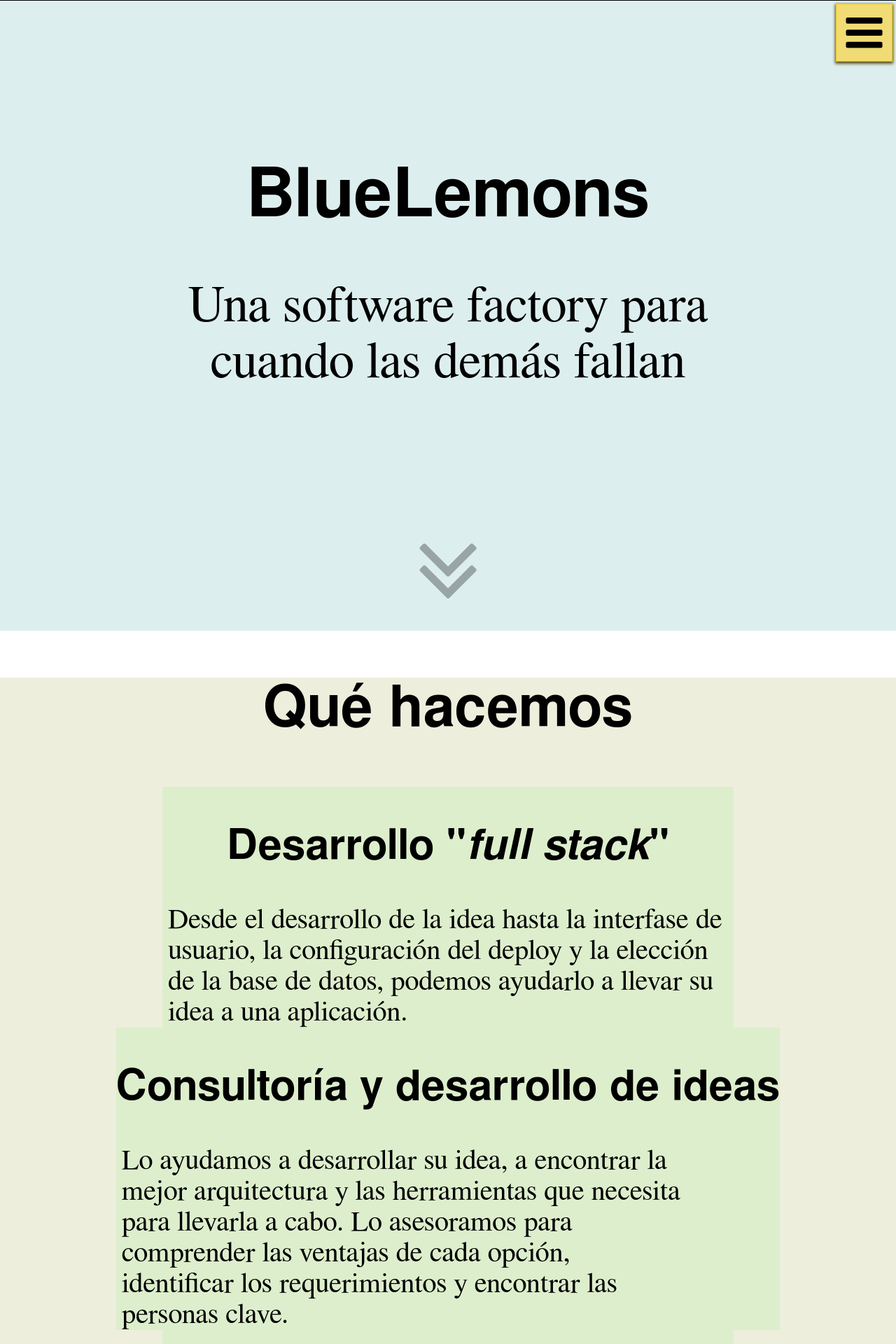
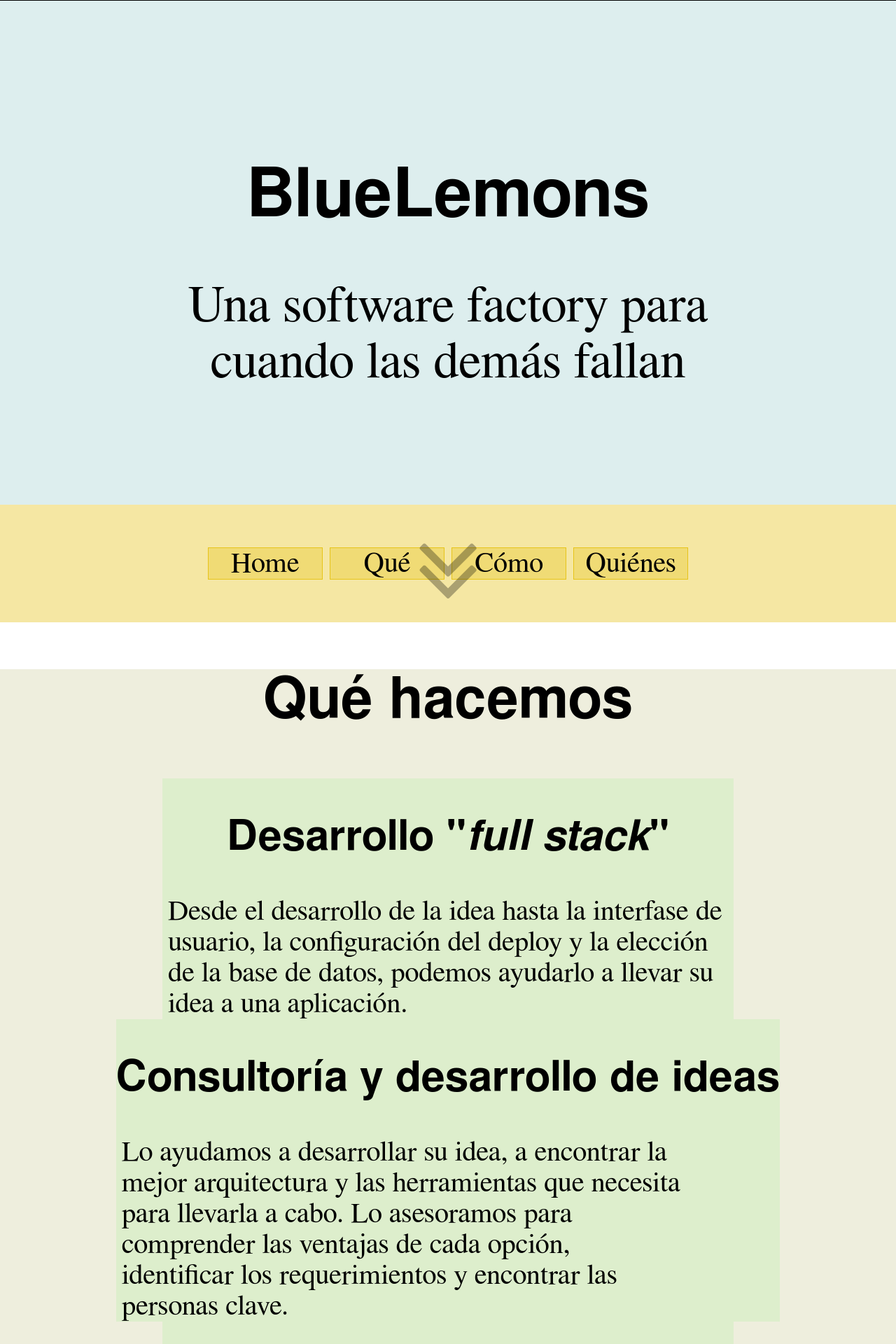
Before and after one commit to BlueLemon/bluelemons.github.io, a Jekyll site: the page index.html, which Jekyll copies as it is, in a window 1280 px wide. Shown: the top 1920 px of the page at 70% size. Built offline with Jekyll 4.4.1, drawn with Linux system fonts in a browser that asks for light colours.

Commit message:
Remover nav bar como botoncito.
cambio a menu estatico.

```diff
--- a/_sass/navigation.scss
+++ b/_sass/navigation.scss
@@ -1,69 +1,20 @@
 $primary-color: hsl(50,80,70);
 
 nav {
-  & > a {
-    width: 2rem;
-    height: 2rem;
-    display: block;
-    float: right;
-    font-size: 0;
-  }
-  & > a:before {
-    content: "\e800";
-    font-family: 'icons';
-    display: block;
-    font-size: 1.5rem;
-    line-height: 2rem;
-    text-align: center;
-    background: $primary-color;
-    border: 1px solid darken($primary-color, 20);
-    box-shadow: 0px 2px 4px 1px darken($primary-color, 50);
-  }
-
-  a[title=hide] {
-    display: none;
-  }
-
-  &:target {
-    a[title=show] {
-      display: none;
-    }
-    a[title=hide] {
-      display: block;
-    }
-    ul {
-      display: block;
-    }
-  }
-
-  position: fixed;
-  top: 5px;
-  right: 5px;
+  width: 100%;
+  background: lighten($primary-color, 10);
+  padding: 0.5em 0;
 
   ul {
     list-style: none;
     text-align: center;
-    margin: 0;
-    margin-top: 40px;
-    display: none;
+    padding: 0;
   }
 
   li {
     border: 1px solid darken($primary-color, 20);
     background: $primary-color;
-    display: list-item;
-    opacity: 0.4;
-    margin: 2px 2px 0 0;
-    padding: 2px;
+    display: inline-block;
     width: 4em;
-    height: 1.2em;
-    border-radius: 5px;
-    overflow: hidden;
-    transition: all 0.5s linear;
-  }
-
-  &:hover li {
-    background: $primary-color;
-    opacity: 1;
   }
 }
--- a/css/landing.scss
+++ b/css/landing.scss
@@ -59,13 +59,12 @@ section {
 // module header
 
 body > header {
-  min-height: 100vh;
+  min-height: 80vh;
   background-color: #DEE;
   border-top: 1px solid black; // prevent top-margin.
   text-align: center;
   font-size: 1.2rem;
   h1 {
-    // center the title a little bit.
     margin-top: 25vh;
     font-size: 2em;
   }
--- a/index.html
+++ b/index.html
@@ -12,10 +12,7 @@
       <h1>BlueLemons</h1>
       <p>Una software factory para cuando las demás fallan</p>
     </header>
-
-    <nav id="nav">
-      <a href="#nav" title="show">Show</a>
-      <a href="#hide-nav" title="hide">Hide</a>
+    <nav>
       <ul>
         <li><a href="#">Home</a></li>
         <li><a href="#que_hacemos">Qué</a></li>
@@ -23,6 +20,7 @@
         <li><a href="#quienes_somos">Quiénes</a></li>
       </ul>
     </nav>
+
 
     <section id="que_hacemos">
       <h1>Qué hacemos</h1>
```
